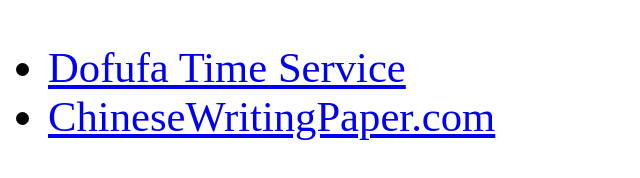
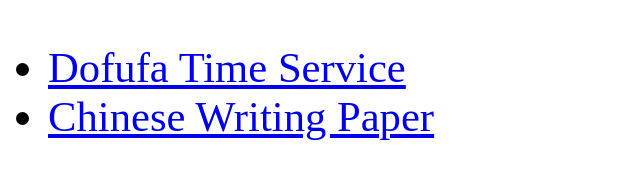
Before and after one commit to dofufa/x, a plain HTML site: page index.html in a window 1280 px wide. Shown: the whole page, without its empty margins (0-640 px from the left). Drawn offline with Linux system fonts and the light colour scheme.

Commit message:
Update index.html

```diff
--- a/index.html
+++ b/index.html
@@ -35,7 +35,7 @@
 
    <ul>
      <li><a href="https://time.dofufa.com">Dofufa Time Service</a></li>
-     <li><a href="https://print.chinesewritingpaper.com">ChineseWritingPaper.com</a></li>
+     <li><a href="https://print.chinesewritingpaper.com">Chinese Writing Paper</a></li>
    </ul>
 
   <style>
```
